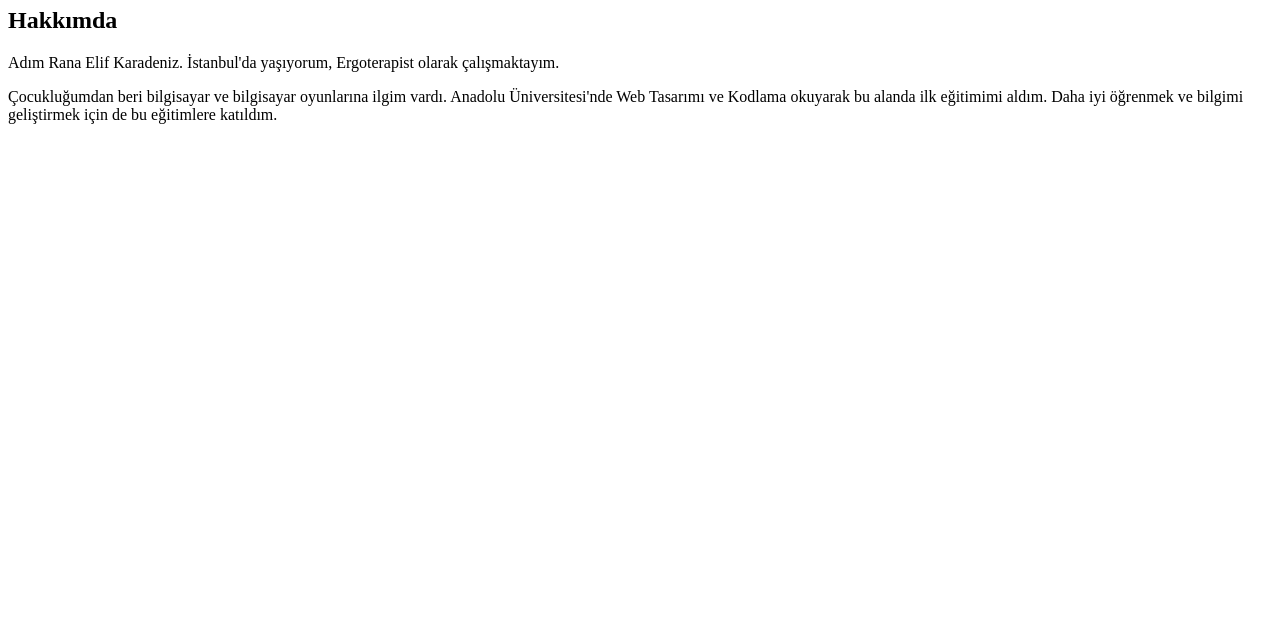
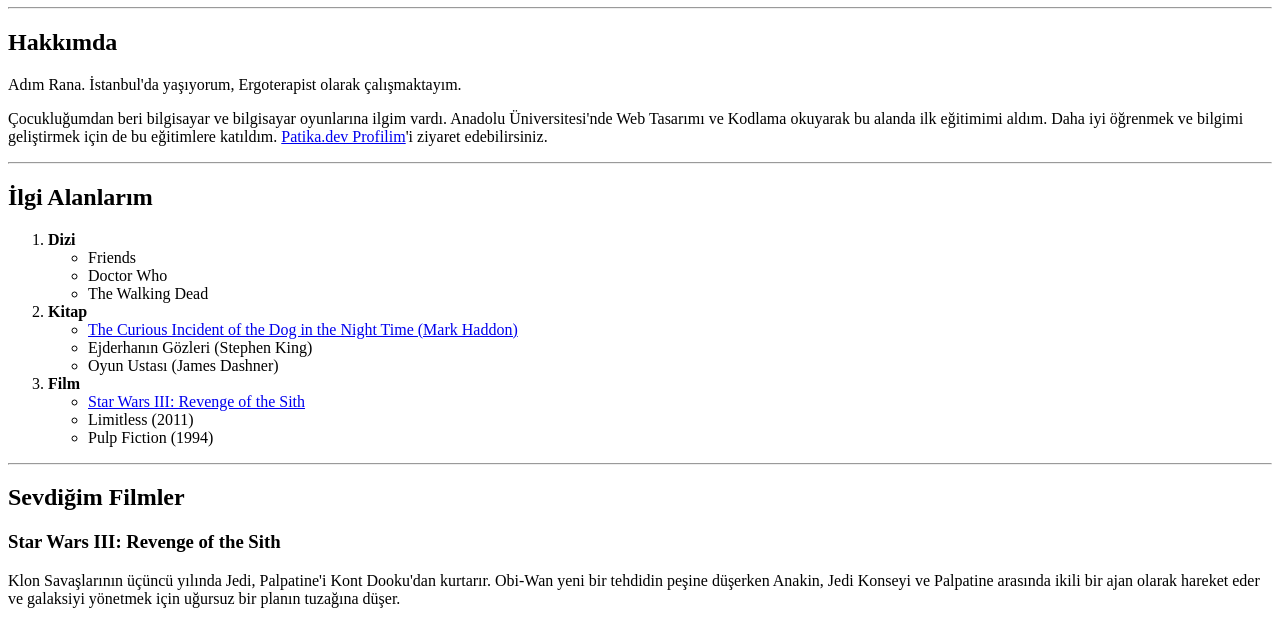
Before and after one commit to RanaElif/kodluyoruzilkrepo, a plain HTML site: page firstWebPage/index.html in a window 1280 px wide. Shown: the part 73-691 px from the top of the page. Drawn offline with Linux system fonts and the light colour scheme.

Commit message:
first web page updated

```diff
--- a/firstWebPage/index.html
+++ b/firstWebPage/index.html
@@ -12,17 +12,76 @@
     <!-- h1 Ana Başlık -->
     <h1>Rana Elif Karadeniz</h1>
 
+<hr>
+
     <!-- h2 Alt Başlık -->
     <h2>Hakkımda</h2>
 
     <!-- Paragraf kısmı -->
     <p>
-        Adım Rana Elif Karadeniz. İstanbul'da yaşıyorum, Ergoterapist olarak çalışmaktayım.
+        Adım Rana. İstanbul'da yaşıyorum, Ergoterapist olarak çalışmaktayım.
     </p>
 
     <p>
         Çocukluğumdan beri bilgisayar ve bilgisayar oyunlarına ilgim vardı. Anadolu Üniversitesi'nde Web Tasarımı ve Kodlama okuyarak bu alanda ilk eğitimimi aldım. Daha iyi öğrenmek ve bilgimi geliştirmek için de bu eğitimlere katıldım.
+
+            <a href="https://app.patika.dev/ranaelif" target="_blank">Patika.dev Profilim</a>'i ziyaret edebilirsiniz.
     </p>
+
+<hr>
+
+    <h2>İlgi Alanlarım</h2>
+
+        <ol>
+            <li>
+                <b>Dizi</b>
+                    <ul>
+                        <li>Friends</li>
+                        <li>Doctor Who</li>
+                        <li>The Walking Dead</li>
+                    </ul>
+            </li>
+            <li>
+                <b>Kitap</b>
+                    <ul>
+                        <li>
+                            <a href="https://www.goodreads.com/book/show/1618.The_Curious_Incident_of_the_Dog_in_the_Night_Time" target="_blank">
+                            The Curious Incident of the Dog in the Night Time (Mark Haddon)
+                            </a>
+
+                        </li>
+                        <li>Ejderhanın Gözleri (Stephen King)</li>
+                        <li>Oyun Ustası (James Dashner)</li>
+                    </ul>
+            </li>
+            <li>
+                <b>Film</b>
+                    <ul>
+                        <li>
+                            <a href="https://www.imdb.com/title/tt0121766/" target="_blank">
+                                Star Wars III: Revenge of the Sith
+                            </a>
+                        </li>
+                        <li>Limitless (2011)</li>
+                        <li>Pulp Fiction (1994)</li>
+                    </ul>
+            </li>
+        </ol>
+
+<hr>
+
+    <h2>Sevdiğim Filmler</h2>
+
+        <h3>Star Wars III: Revenge of the Sith</h3>
+
+            <p>
+                Klon Savaşlarının üçüncü yılında Jedi, Palpatine'i Kont Dooku'dan kurtarır. Obi-Wan     yeni bir tehdidin peşine düşerken Anakin, Jedi Konseyi ve Palpatine arasında ikili bir  ajan olarak hareket eder ve galaksiyi yönetmek için uğursuz bir planın tuzağına düşer.
+            </p>
+
+            <a href="https://www.imdb.com/title/tt0121766/" target="_blank">
+                <img width="400" src="https://m.media-amazon.com/images/M/MV5BNTc4MTc3NTQ5OF5BMl5BanBnXkFtZTcwOTg0NjI4NA@@._V1_.jpg" alt="Star Wars III" title="IMDb linki için tıklayın...">
+            </a>
+
 
 </body>
 
```
